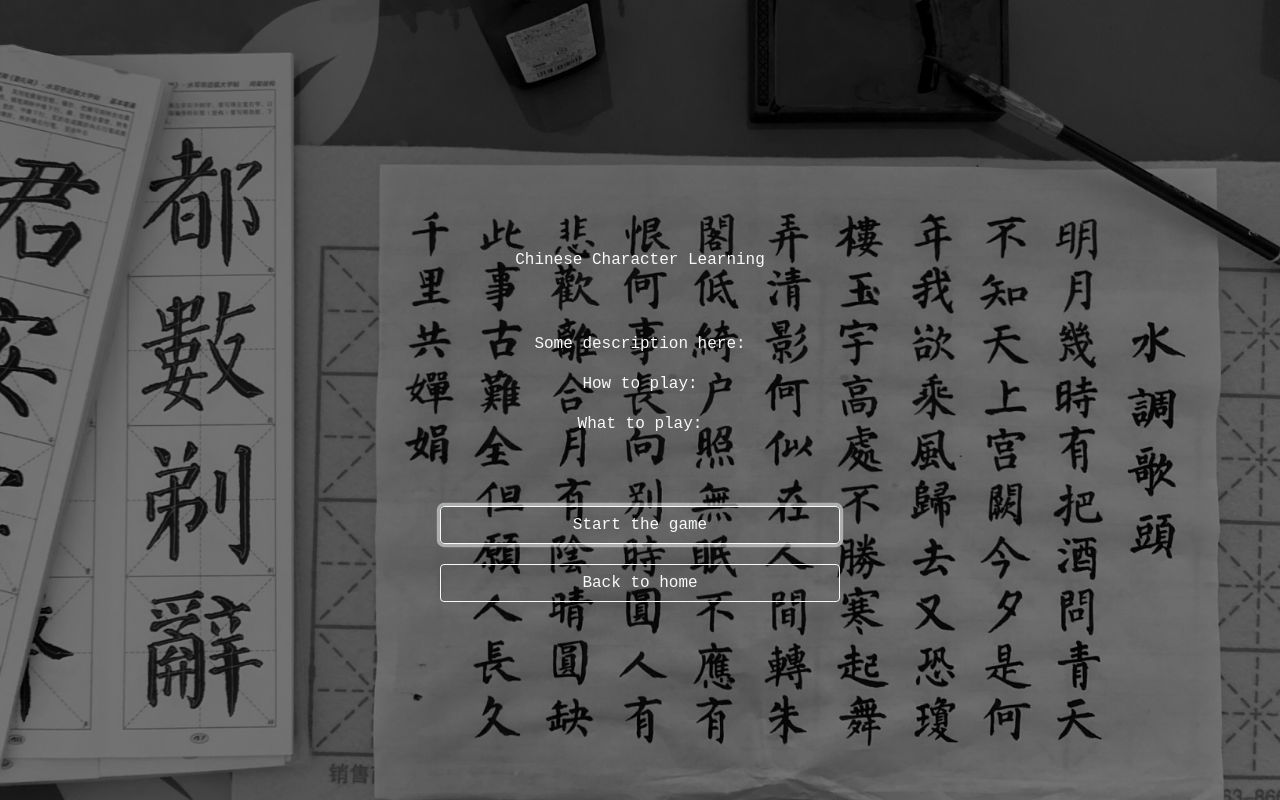
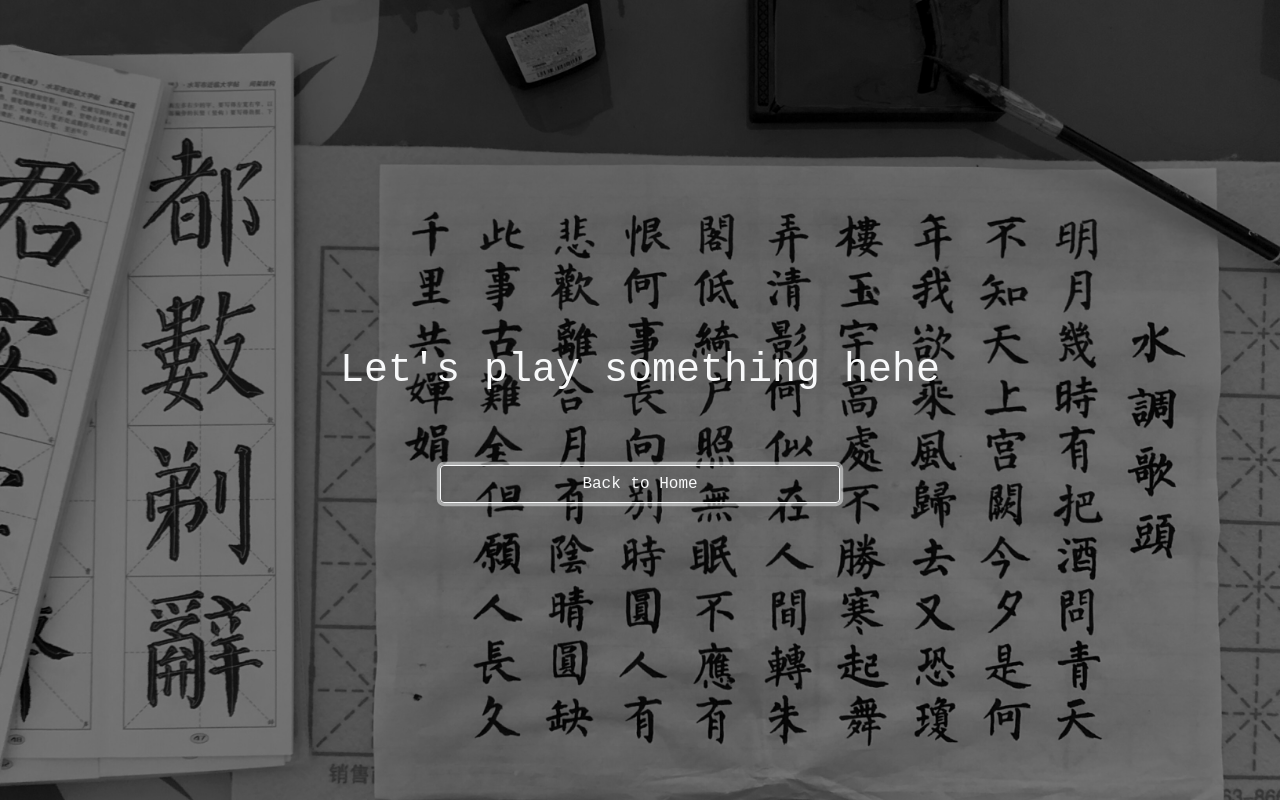
Before and after one commit to wyt-sonia/ChineseCharLearningWeb, a plain HTML site: page index.html in a window 1280 px wide. Both pictures are taken after a click on the button "Start the game". Drawn offline with nearby package versions, Linux system fonts and the light colour scheme.

Commit message:
1 file modified

```diff
--- a/index.html
+++ b/index.html
@@ -13,7 +13,7 @@
     html,
     body {
       height: 100%;
-      min-width: 400px;
+      min-width: 00px;
       min-height: 400px;
     }
 
@@ -42,22 +42,25 @@
       font-family: 'Courier New', monospace;
     }
 
-    #startBtn,
-    #backBtn {
+    #startBtn {
       margin: 10px auto;
       max-width: 400px;
       width: 50%;
       font-family: 'Courier New', monospace;
+    }
+
+    #game_container {
+      display: none;
     }
   </style>
 </head>
 
 <body>
   <div id="container">
-    <div class="cover_container">
-      <p id="title" class="text-light fs-1">
+    <div id="cover_container">
+      <h1 id="title" class="text-light fs-1">
         Chinese Character Learning
-      </p>
+      </h1>
       <div id="description" class="text-light fs-6">
         <p>
           Some description here:
@@ -69,15 +72,15 @@
           What to play:
         </p>
       </div>
-      <button id="startBtn" type="button" class="btn btn-outline-light">
+    </div>
+    <div id="game_container">
+      <h1 id="title" class="text-light fs-1">
+        Let's play something hehe
+      </h1>
+    </div>
+    <button id="startBtn" type="button" class="btn btn-outline-light">
         Start the game</a>
       </button>
-    </div>
-    <div class="game_container">
-      <button id="backBtn" type="button" class="btn btn-outline-light">
-        Back to home</a>
-      </button>
-    </div>
   </div>
 </body>
 
--- a/index.js
+++ b/index.js
@@ -1,5 +1,20 @@
 $(document).ready(function() {
+  var isGaming = false;
+
   $('#startBtn').click(function() {
+    toggleContents(isGaming);
+    isGaming = !isGaming;
+  });
+
+  function toggleContents(isGaming) {
+    if (!isGaming) {
+      $('.cover_container').fadeIn('5000');
+
+      $('#startBtn').fadeOut('5000', function() {
+        $('#startBtn').html('Back to Home');
+        $('#startBtn').fadeIn();
+      });
+
       $('body').fadeOut('5000');
       $('body').fadeOut(500, function() {
         $('body').css({
@@ -8,10 +23,18 @@ $(document).ready(function() {
           'background-size': 'cover'
         });
         $('body').fadeIn(1000);
+
+        $('#cover_container').fadeOut(1);
+        $('#game_container').fadeIn(1000);
       });
+    } else {
+      $('.cover_container').fadeIn('5000');
+
+      $('#startBtn').fadeOut('5000', function() {
+        $('#startBtn').html('Start the game');
+        $('#startBtn').fadeIn();
       });
-  $('#backBtn').click(function() {
-    $('.cover_container').fadeIn('5000');
+
       $('body').fadeOut(500, function() {
         $('body').css({
           background:
@@ -19,6 +42,9 @@ $(document).ready(function() {
           'background-size': 'cover'
         });
         $('body').fadeIn(1000);
+        $('#game_container').fadeOut(1);
+        $('#cover_container').fadeIn(1000);
       });
+    }
+  }
 });
-});
```
Lines whose indentation alone changed are shown as unchanged.
